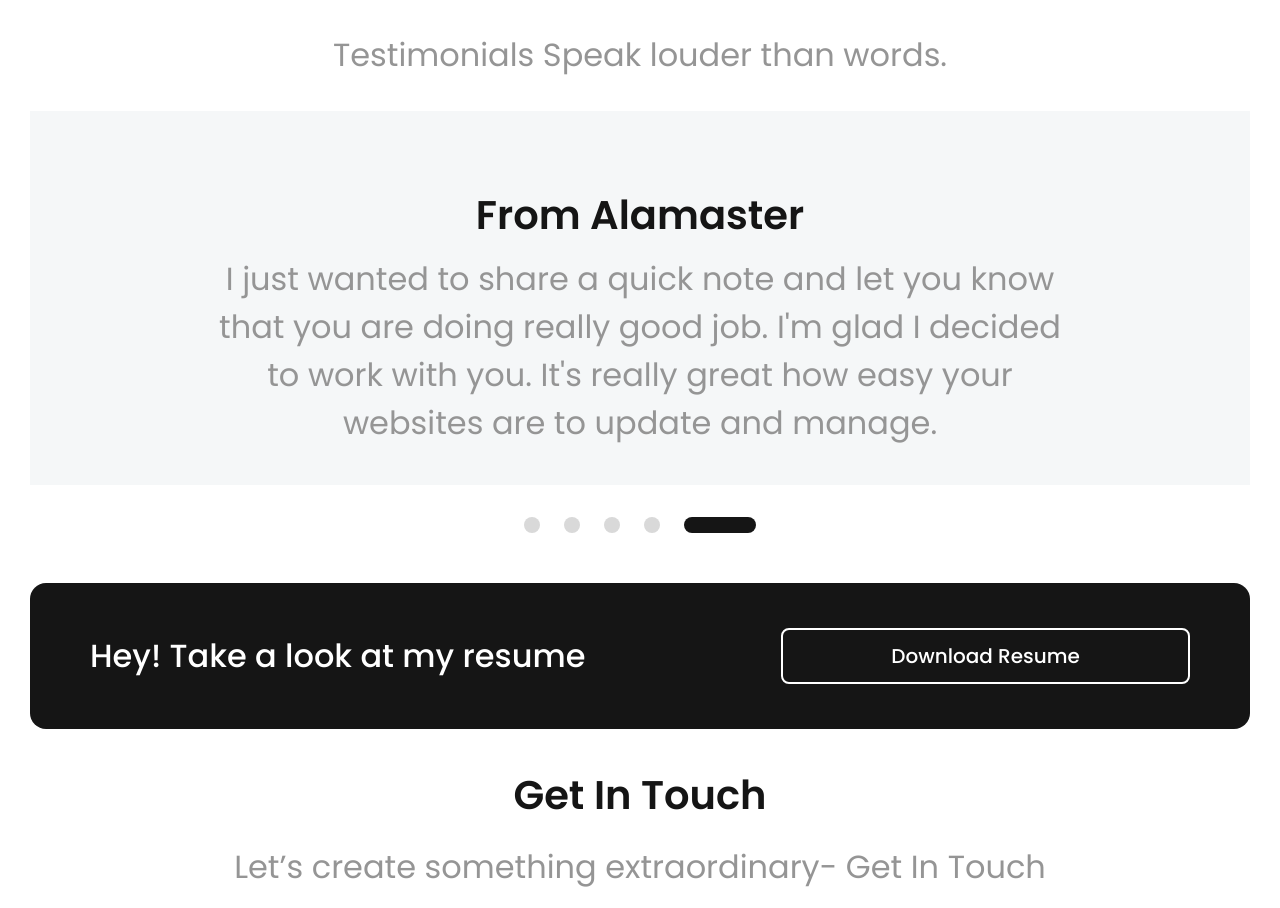
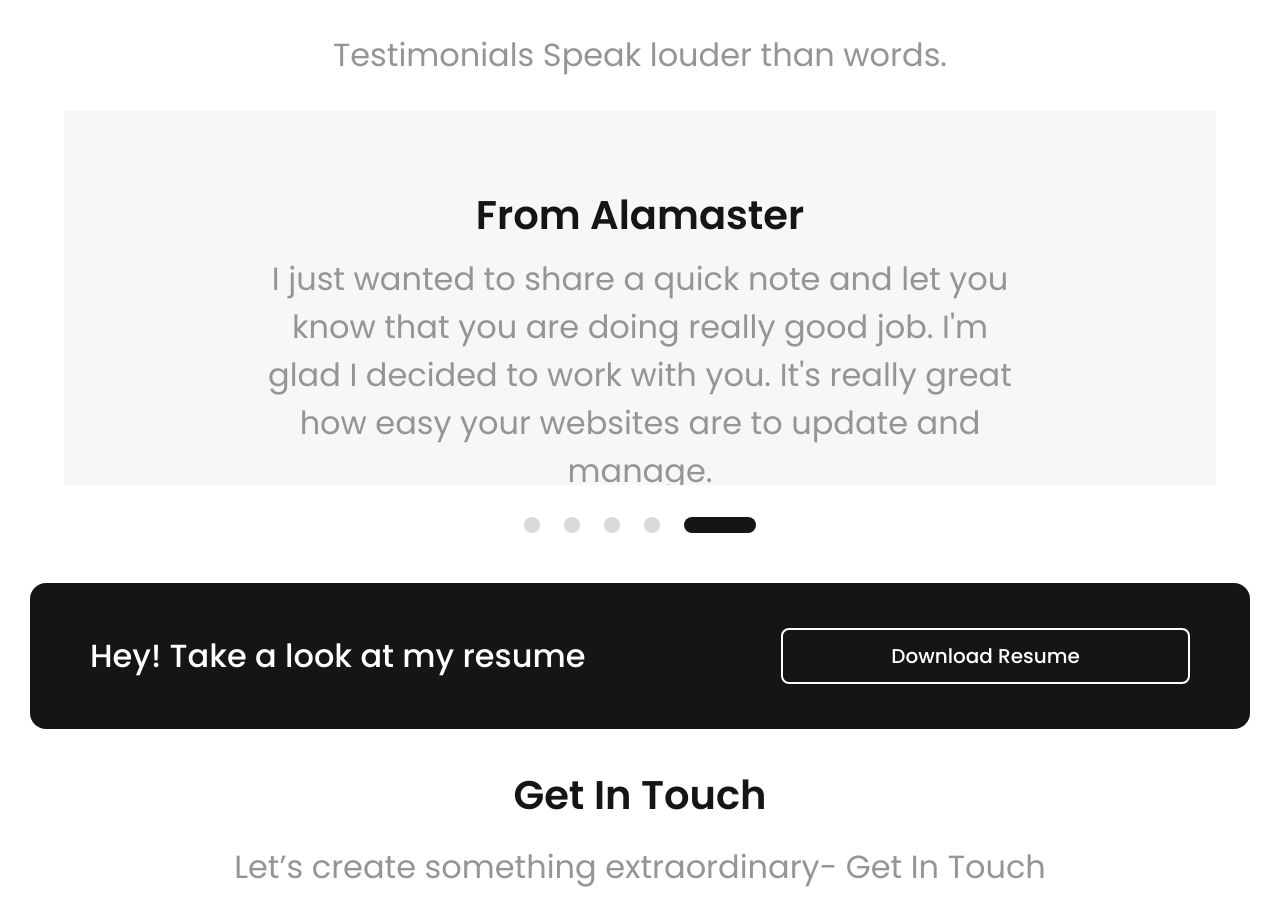
Before and after one commit to mmustaphak/ui-ux-portfolio, a React (Vite) app: page / in a window 1280 px wide. Shown: the part 2570-3478 px from the top of the page. Built offline with nearby package versions, Linux system fonts and the light colour scheme; no server answers.

Commit message:
Fixed the layout issues with the bottom components in the home page

```diff
--- a/src/components/GetInTouchForm.jsx
+++ b/src/components/GetInTouchForm.jsx
@@ -49,7 +49,7 @@ export default function GetInTouchForm() {
   return (
     <Form
       method="post"
-      className="px-4 my-6 flex flex-col mx-auto md:my-8 md:px-8 lg:px-0 lg:my-[50px] lg:w-[90%]"
+      className="px-4 my-6 flex flex-col mx-auto sm:max-w-[650px] md:max-w-none md:my-8 md:px-8 lg:px-0 lg:my-[50px] lg:w-[90%]"
     >
       <SubmissionMessage />
 
--- a/src/components/Resume.jsx
+++ b/src/components/Resume.jsx
@@ -1,5 +1,4 @@
 import { useContext } from "react";
-import resume from "../files/resume.pdf";
 import { ThemeContext } from "./ThemeContext";
 
 export default function Resume() {
@@ -7,14 +6,14 @@ export default function Resume() {
   return (
     <div
       style={{ background: theme }}
-      className="mt-6 mx-auto py-3 px-4 flex justify-between items-center rounded-[4px] text-white md:py-8 md:px-10 md:rounded-lg lg:mt-[50px] lg:px-[60px] lg:rounded-2xl lg:py-[45px]"
+      className="mt-6 mx-auto py-3 px-4 flex justify-between items-center rounded-[4px] text-white sm:max-w-[600px] md:max-w-none md:py-8 md:px-10 md:rounded-lg lg:mt-[50px] lg:px-[60px] lg:rounded-2xl lg:py-[45px]"
     >
       <p className="font-medium text-[8.58px] md:text-xl md:leading-[normal] lg:text-[1.4rem] min-[1134px]:text-[2rem]">
         Hey! Take a look at my resume
       </p>
       <a
         target="_blank"
-        href={resume}
+        href=""
         className="py-0.5 px-[23px] w-full max-w-[110px] min-[375px]:max-w-[130px] rounded-[2.14px] text-[6.43px] font-medium border border-white md:border-2 md:px-0 md:rounded-md md:text-xl md:py-1 md:max-w-[280px] lg:text-[1.25rem] lg:py-[10px] lg:max-w-[409px] lg:border-3 lg:text-2xl lg:rounded-lg "
       >
         Download Resume
--- a/src/components/Testimonial.jsx
+++ b/src/components/Testimonial.jsx
@@ -54,7 +54,7 @@ export default function Testimonial() {
 
   return (
     <>
-      <div className="testimonial relative w-full flex mt-2 overflow-x-scroll snap-x snap-mandatory md:mt-8">
+      <div className="testimonial relative w-full flex gap-x-80 mt-2 overflow-x-scroll snap-x snap-mandatory md:mt-8 min-[660px]:px-16">
         {renderedTestimonials}
       </div>
       <div className="flex justify-between mx-auto mt-2 max-w-[75px] md:mt-8 md:max-w-[150px] lg:max-w-[232px]">
--- a/src/components/Testimonial/TestimonialCard.jsx
+++ b/src/components/Testimonial/TestimonialCard.jsx
@@ -14,12 +14,12 @@ export default function TestimonialCard({
     <div
       ref={(node) => {
         const map = testimonialMap();
-        if(!map.get(id)){
+        if (!map.get(id)) {
           map.set(id, node)
           handleObserve(node)
         }
       }}
-      className={`testimonial${id} max-h-[374px] bg-whitish p-5 mr-4 snap-center snap-always min-w-full md:p-10 lg:px-[188px] lg:py-[88px]`}
+      className={`max-h-[374px] bg-whitish p-5 snap-center snap-always basis-[90vw] shrink-0 sm:max-w-[600px]  md:max-w-none md:p-10 lg:px-[188px] lg:py-[88px]`}
       id={id}
       data-id={id}
     >
--- a/src/pages/Home.jsx
+++ b/src/pages/Home.jsx
@@ -47,7 +47,7 @@ export default function Home() {
 
       <div
         style={{ backgroundColor: theme }}
-        className="mt-6 flex flex-col justify-center mx-auto items-center min-h-[135px] w-full rounded-lg text-white bg-[image:theme(backgroundImage.top-logo),_theme(backgroundImage.bottom-logo)] bg-[position:top_right,_bottom_left] bg-no-repeat md:py-[70px] md:bg-[position:104%_0%,-4%_100%] md:bg-[size:19%_32%] lg:py-[136px] lg:bg-[position:104%_0%,-4%_100%] min-[1488px]:bg-[size:234px_166px] min-[1488px]:bg-[position:101%_0%,-1%_100%]"
+        className="mt-6 flex flex-col justify-center mx-auto items-center min-h-[135px] w-full rounded-lg text-white bg-[image:theme(backgroundImage.top-logo),_theme(backgroundImage.bottom-logo)] bg-[position:top_right,_bottom_left] bg-no-repeat sm:max-w-[600px] md:max-w-none md:py-[70px] md:bg-[position:104%_0%,-4%_100%] md:bg-[size:19%_32%] lg:py-[136px] lg:bg-[position:104%_0%,-4%_100%] min-[1488px]:bg-[size:234px_166px] min-[1488px]:bg-[position:101%_0%,-1%_100%]"
       >
         <p className="text-[0.75rem] font-medium md:text-2xl lg:text-[2.5rem]">
           Redesign your Existing website with me.
```
